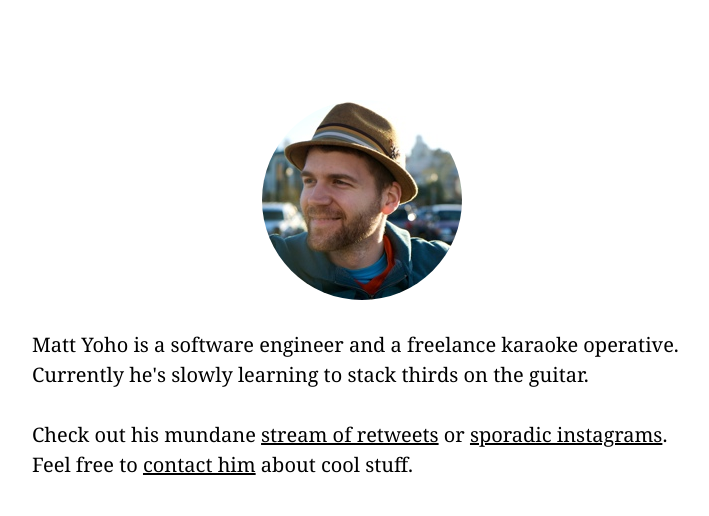
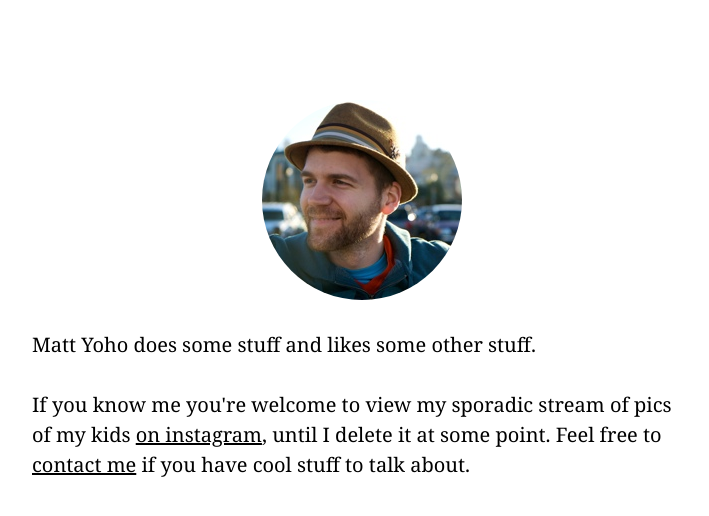
Before and after one commit to mattyoho/mattyoho.github.com, a Jekyll site: the page built from index.html, in a window 1280 px wide. Shown: the top 516 px of the page, without its empty margins (278-987 px from the left). Built offline with Jekyll 4.4.1, drawn with Linux system fonts in a browser that asks for light colours; nearby versions of some CDN libraries.

Commit message:
Update index.html

```diff
--- a/index.html
+++ b/index.html
@@ -3,13 +3,9 @@
 ---
 
 <article class="about">
-  <p>Matt Yoho is a software engineer and a freelance karaoke operative. Currently he's slowly learning to stack thirds on the guitar.</p>
-  <!-- <p>Feel free to -->
-  <!--   <a href="mailto:" class="js-base64-email" data-base64-email="{{ site.email_base64 }}">contact him</a>, -->
-  <!--   read his <a href="https://twitter.com/{{ site.twitter }}" title="@mattyoho">stream of retweets</a>, or peep his -->
-  <!--   <a href="https://instagram.com/{{ site.instagram }}" title="@mattyoho">sporadic instagrams</a>.</p> -->
+  <p>Matt Yoho does some stuff and likes some other stuff.</p>
   <p>
-    Check out his mundane <a href="https://twitter.com/{{ site.twitter }}" title="@mattyoho">stream of retweets</a> or
-    <a href="https://instagram.com/{{ site.instagram }}" title="@mattyoho">sporadic instagrams</a>.
-    Feel free to <a href="mailto:" class="js-base64-email" data-base64-email="{{ site.email_base64 }}">contact him</a> about cool stuff.</p>
+    If you know me you&apos;re welcome to view my sporadic stream of pics of my kids
+    <a href="https://instagram.com/{{ site.instagram }}" title="@mattyoho">on instagram</a>, until I delete it at some point.
+    Feel free to <a href="mailto:" class="js-base64-email" data-base64-email="{{ site.email_base64 }}">contact me</a> if you have cool stuff to talk about.</p>
 </article>
```
